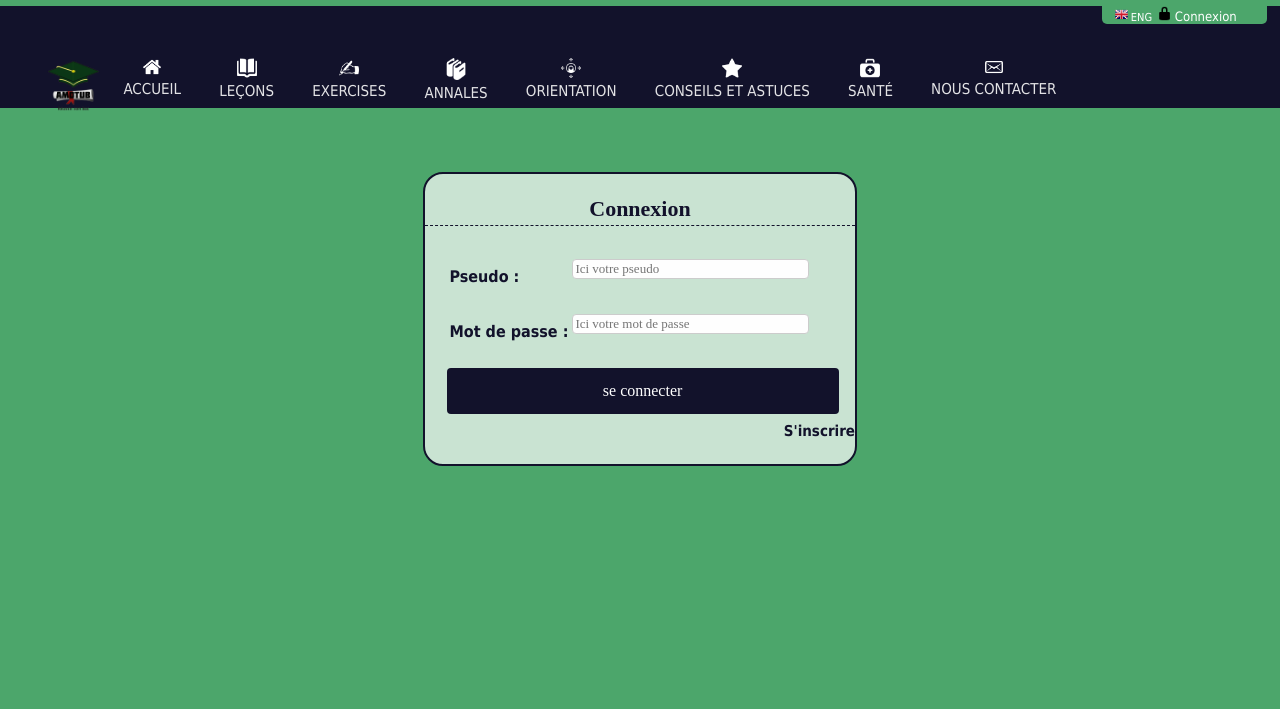
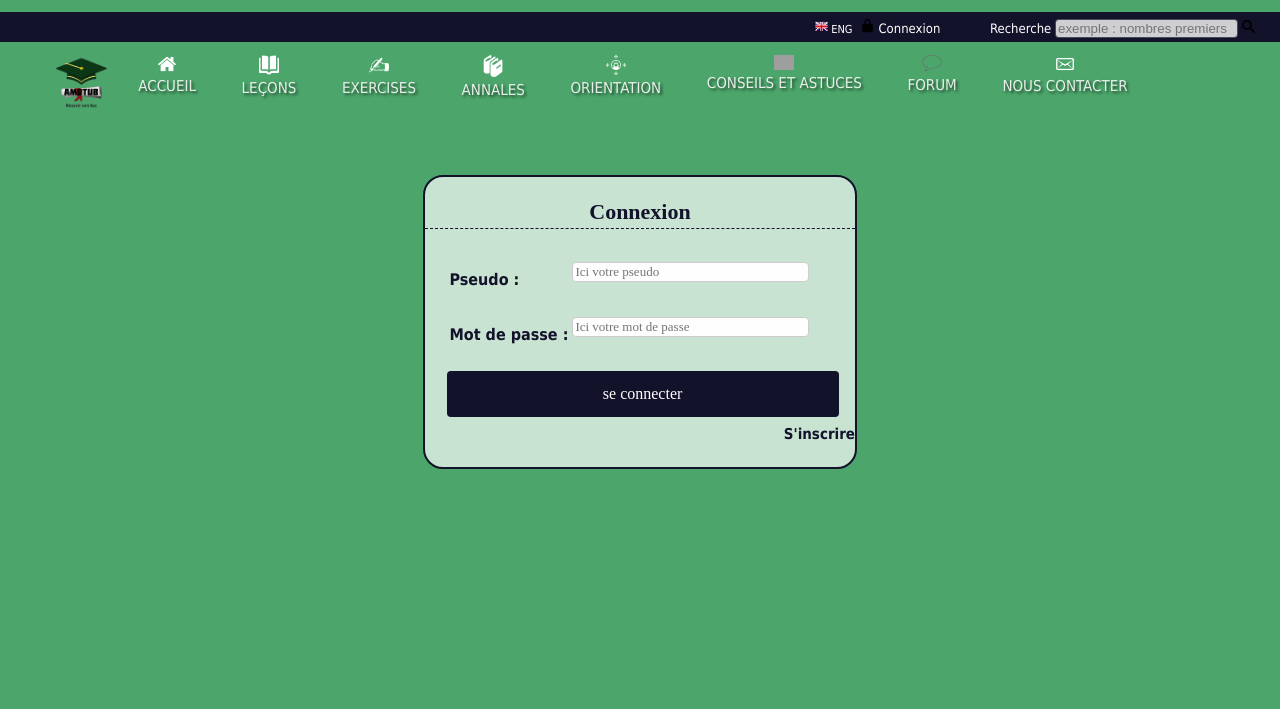
Before and after one commit to elvaigh/amotub, a PHP site: page /vue/connexion2.php in a window 1280 px wide. Shown: the top 709 px of the page. Run offline with PHP 8.4, Linux system fonts and the light colour scheme; grey boxes are pictures that could not be loaded.

Commit message:
sous menu cliquables + forum + barre de recherche + design

```diff
--- a/vue/css/acceuil.css
+++ b/vue/css/acceuil.css
@@ -52,7 +52,7 @@ body, #top .nav, .droite{
 
 .intro-message > h1 {
     margin: 0;
-    text-shadow: 2px 2px 3px rgba(0,0,0,0.6);
+    text-shadow: 2px 2px 3px rgba(0,0,0,1);
     font-size: 5em;
 
 }
--- a/vue/css/footer.css
+++ b/vue/css/footer.css
@@ -1,10 +1,10 @@
 html{
     margin-top:0.5%;
-    background-color: rgb(76, 166, 107);
+    background-color: rgba(76, 166, 107,1);
 }
 
 body{
-    background-color: rgb(76, 166, 107);
+
 
 }
 
--- a/vue/css/header.css
+++ b/vue/css/header.css
@@ -32,77 +32,53 @@ h6 {
 #hautDePage{
     padding: 0;
     margin: 0;
-    background-color: hsl(240, 40%, 12%);
-    height: 102px;
 }
 
 
 /**************************TOP : titre etc ******************************/
 #top {
-    margin-left: 1%;
-    margin-right: 1%;
+    margin: 0;
+    padding: 0;
     height: 50px;
     color:black;
+    display: inline;
 
 }
 
-#search{
-    float:left;
-
-    font-size: 18px;
-    color:white;
-    font-weight: 300;
-
+#bleu{
+        background-color:  hsl(240, 40%, 12%);
+        height: 27px;
+        margin-bottom: 1%;
+        padding-bottom: 0.3%;
+        margin-top: 0.4%;
 }
-
-#inputSearch{
-    background-color: rgba(47, 79, 79,0.5);
-    border-color: rgb(36, 68, 92);
-    border:1px solid #ccc;
-    border-radius: 4px;
-   /* display:inline;*/
-    font-size:13px;
-}
-#loupe{
-    width:15px;
-}
-
-#titre{
-    display: inline;
-    padding: 0;
-    padding-left: 170px;
-
-}
-#logo{
-    height:55px;
-}
-/*
-#title{
-     display: inline;
-     text-transform: uppercase;
-     padding-bottom: 2%;
-
-
- margin: 0;
-    text-shadow: 2px 2px 3px rgba(0,0,0,0.6);
-    font-size: 5em;
-color: #ffffff;  font-size: 62px; font-weight: 800; line-height: 72px; margin: 0 0 24px; text-align: center;
-
-}*/
-
 #droite {
+    padding-top: 0.2%;
     float: right;
-    width: 140px;
+    width: 465px;
     display: inline;
     color : white;
     padding-left: 1%;
-    padding-right: 1%;
-    margin-right: 0;
     font-weight: 300;
     font-size: 11px;
-    background-color: rgb(76, 166, 107);
     border-bottom-left-radius: 5px;
     border-bottom-right-radius: 5px;
+}
+
+#recherche{
+    padding-left: 5%;
+    display: inline;
+    top:0;
+    color : white;
+    font-weight: 300;
+    font-size: 13px;
+}
+.champ{
+    border-radius: 4px;
+    border:1px solid;
+    border-color:  hsla(240, 40%, 12%,0.7);
+    background-color: rgba(254,254,254,0.8);
+    color:hsla(240, 40%, 12%,0.9);
 }
 
 
@@ -145,25 +124,35 @@ nav{
 }
 
 /*liens du menu*/
-.nav a {
+.nav .aPrincipal {
     display: block;
     color: rgba(249, 249, 249, 0.9);
     text-decoration: none;
     transition: color .5s, background .5s, height .5s;
+    text-shadow: 2px 2px 3px rgba(0,0,0,0.6);
     text-transform: uppercase;
     font-size:15px;
 
 }
 
-li{
+.menu{
     float: left;
-    margin-left: 0.5%;
+    margin-left:1.1%;
 
 }
 
+nav ul .menu:hover ul, nav .menu:active ul, nav .menu:focus ul{
+    margin-top:10px;
+    padding:5px;
+    position:absolute;
+    display:block;
+    background-color:rgb(220,220,220);
+    color:white;
+    }
+
 
 /*M*/
-.nav li span {
+.nav .menu span {
     display: block;
 }
 
--- a/vue/css/inscription.css
+++ b/vue/css/inscription.css
@@ -7,7 +7,7 @@ html, body {margin: 0; padding: 0;}
 	width: 600px;
 	border-color: hsl(240, 40%, 12%);
 	border-radius: 20px;
-	margin-top: 3%;
+	margin-top: 1.5%;
 	background-color: rgba(254, 254, 254,0.7);
 	color: hsl(240, 40%, 12%);
 	overflow: hidden;
--- a/vue/header.php
+++ b/vue/header.php
@@ -23,88 +23,84 @@ if(isset($_SESSION['pseudo']) && $_SESSION['pseudo']!=''){
 	<div id="hautDePage">
 
 		<div id="top">
-
-	   		<!--<div id="titre">
-	   			<p id="title">am</p><img src='images/amotub.gif' id="logo"/><p id="title">tub</p>
-	   		</div> -->
-
+			<div id="bleu">
 		   		<div id="droite">
-	   		<!--<form action="../controleur/controleur.php" method="POST" align="center" id="search" >
-		          <p style="text-align: center; ">Recherche
-		            <input type="text" name="search" id='inputSearch'/>
-		            <a href=""> <img src="images/search.png" id="loupe"/></a></p> <!--ECRIRE LIEN POUR RECHERCHE !requetes php-->
-		        <!--</div>-!
-	   		</form>  -->
 
 		   			<img src='images/english.png' class="icones"/>
 		   			<label>ENG</label>
 
 					<div float="left" style="display: inline; margin-left: 1%"  ><img src=<?php echo $loginImg;?> style=' height:15px; with:15px;'/></div>
-	   			<!--demander à cheikh brahim a quoi ça sert -->
 
 		   			<a href=<?php echo $target;?> id="connexion" class="dropbtn" name="connexion"><?php echo $status; ?></a>
+		            <form action="" id="recherche">
+			            <label>Recherche</label>
+			            <input class="champ" type="text" value="" placeholder="exemple : nombres premiers"/>
+			            <a href=""> <img src="images/search.png" class="icones"/></a>
 
-
+		            </form>
+		   		</div>
+		   		 <br>
 	   		</div>
 		</div>
 
 		<div id="bas" class="nav">
 			<ul>
-				<li id="logo2">
-				<img src='images/amotub.gif' id="logo"/>
+				<li id="logo2" class="menu"><img src='images/amotub.gif' id="logo"/></li>
+			    <li class="menu">
+			        <a href="./index.php" class="aPrincipal"><span  class="icon"> <img aria-hidden="true"  class="icoAcCon" src="images/white/house.png" /></span><span>Accueil</span></a>
 			    </li>
-		      <li>
-		        <a href="./index.php"><span  class="icon"> <img aria-hidden="true"  class="icoAcCon" src="images/white/house.png" /></span><span>Accueil</span></a>
+			    <li class="dropdown menu">
+			          <a  class="dropbtn aPrincipal" name="leçons" ><span  class="icon"> <img aria-hidden="true"  class="ico"src="images/white/lecon.png"/></span><span>Leçons</span></a>
+			          <ul class="dropdown-content">
+			            <li><a href="#">Math</a></li>
+			            <li><a href="#">Physique</a></li>
+			            <li><a href="#">SVT</a></li>
+			          </ul>
 			    </li>
 
-		      <li class="dropdown">
-		          <a  class="dropbtn" name="leçons" ><span  class="icon"> <img aria-hidden="true"  class="ico"src="images/white/lecon.png"/></span><span>Leçons</span></a>
-		          <div class="dropdown-content">
-		            <a href="#">Math</a>
-		            <a href="#">Physique</a>
-		            <a href="#">SVT</a>
-		          </div>
+			    <li class="dropdown menu">
+			          <a  class="dropbtn aPrincipal" name="exercies" ><span  class="icon"> <img aria-hidden="true"  class="ico" src="images/white/exos.png"/></span><span>Exercises</span></a>
+			           <ul class="dropdown-content">
+			            <li><a href="#">Math</a></li>
+			            <li><a href="#">Physique</a></li>
+			            <li><a href="#">SVT</a></li>
+			          </ul>
 			        </li>
 
-		       <li class="dropdown">
-		          <a  class="dropbtn" name="exercies" ><span  class="icon"> <img aria-hidden="true"  class="ico" src="images/white/exos.png"/></span><span>Exercises</span></a>
-		          <div class="dropdown-content">
-		            <a href="#">Math</a>
-		            <a href="#">Physique</a>
-		            <a href="#">SVT</a>
-		          </div>
+			        <li class="dropdown menu ">
+			          <a  class="dropbtn aPrincipal" name="annales" ><span  class="icon"> <img aria-hidden="true"  class="icoAnnales" src="images/white/annales.png"/> </span><span>Annales</span></a>
+			           <ul class="dropdown-content">
+			            <li><a href="connexion2.php">Math</a></li>
+			            <li><a href="#">Physique</a></li>
+			            <li><a href="connexion2.php">SVT</a></li>
+			          </ul>
 			        </li>
 
-		        <li class="dropdown">
-		          <a  class="dropbtn" name="annales" ><span  class="icon"> <img aria-hidden="true"  class="icoAnnales" src="images/white/annales.png"/> </span><span>Annales</span></a>
-		          <div class="dropdown-content">
-		            <a href="#">Math</a>
-		            <a href="#">Physique</a>
-		            <a href="#">SVT</a>
-		          </div>
+			        <li class="dropdown menu">
+			          <a  class="dropbtn aPrincipal" name="orientation" ><span  class="icon"> <img aria-hidden="true"  class="ico" src="images/white/orientation.png"/></span><span>Orientation</span></a>
+			           <ul class="dropdown-content">
+			            <li><a href="#">Fiches Metiers</a></li>
+			            <li><a href="#">Profils</a></li>
+			            <li><a href="#">autre sous menu</a></li>
+			          </ul>
 			        </li>
 
-		        <li class="dropdown">
-		          <a  class="dropbtn" name="orientation" ><span  class="icon"> <img aria-hidden="true"  class="ico" src="images/white/orientation.png"/></span><span>Orientation</span></a>
-		          <div class="dropdown-content">
-		            <a href="#">Fiches métier</a>
-		            <a href="#">sous menu2</a>
-		            <a href="#">sous menu3</a>
-		          </div>
+			         <li class="dropdown menu">
+			          <a  class="dropbtn aPrincipal" name="conseils" href="conseils.php"> <span  class="icon"> <img aria-hidden="true"  class="ico" src="images/white/star2.png"/></span><span>Conseils et astuces</span> </a>
+			          <ul class="dropdown-content">
+			            <li><a href="#">Se preparer au Bac</a></li>
+			            <li><a href="sante.php">Santé</a></li>
+			            <li><a href="#">autres?</a></li>
+			           </ul>
 			        </li>
 
-		         <li class="dropdown">
-		          <a  class="dropbtn" name="conseils" href="conseils.php"> <span  class="icon"> <img aria-hidden="true"  class="ico" src="images/white/star.png"/></span><span>Conseils et astuces</span> </a>
+			        <li class="dropdown menu">
+			          <a  class="dropbtn aPrincipal" name="forum" href=""> <span  class="icon"> <img aria-hidden="true"  class="ico"src="images/white/chat.png" /></span><span>Forum</span> </a>
 			        </li>
 
-		        <li class="dropdown">
-		          <a  class="dropbtn" name="sante"href="sante.php"> <span  class="icon"> <img aria-hidden="true"  class="ico"src="images/white/sante.png" /></span><span>Santé</span> </a>
+			        <li class="menu">
+			        <a href="index.php" class="aPrincipal"> <span  class="icon" href="contact.php"> <img aria-hidden="true"  class="icoAcCon" src="images/white/contact.png"/></span><span>Nous contacter</span> </a>
 			      </li>
-
-		        <li>
-		        <a href="index.php"> <span  class="icon" href="contact.php"> <img aria-hidden="true"  class="icoAcCon" src="images/white/contact.png"/></span><span>Nous contacter</span> </a>
-		      </li>
-
 	 	   </ul>
 		</div>
 	</div>
```
Also changed, not shown: other parts of vue/css/header.css (+21 -136 lines), vue/images/white/chat.png (added). Lines whose indentation alone changed are shown as unchanged.
